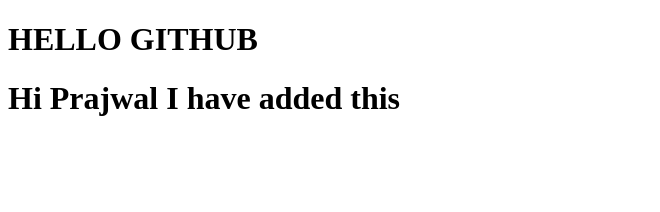
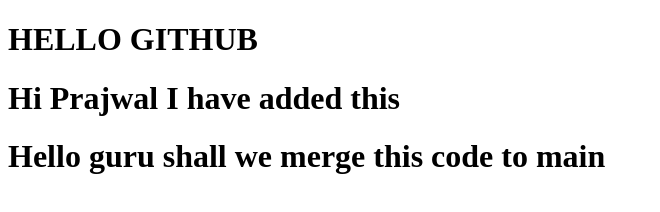
Before and after one commit to Prajugowda136/Ecommerce, a plain HTML site: page index.html in a window 1280 px wide. Shown: the whole page, without its empty margins (0-660 px from the left). Drawn offline with Linux system fonts and the light colour scheme.

Commit message:
added one h1 tag

```diff
--- a/index.html
+++ b/index.html
@@ -8,5 +8,6 @@
 <body>
     <h1>HELLO GITHUB</h1>
     <h1>Hi Prajwal I have added this </h1>
+    <h1>Hello guru shall we merge this code to main</h1>
 </body>
 </html>
```
